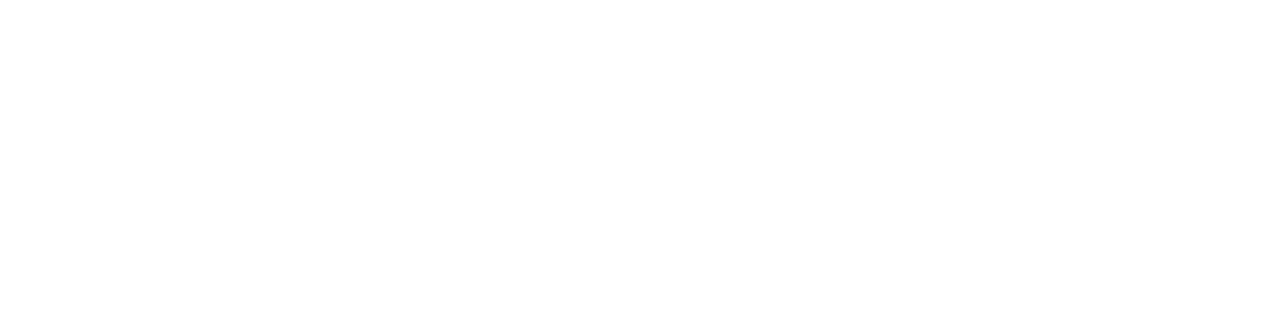
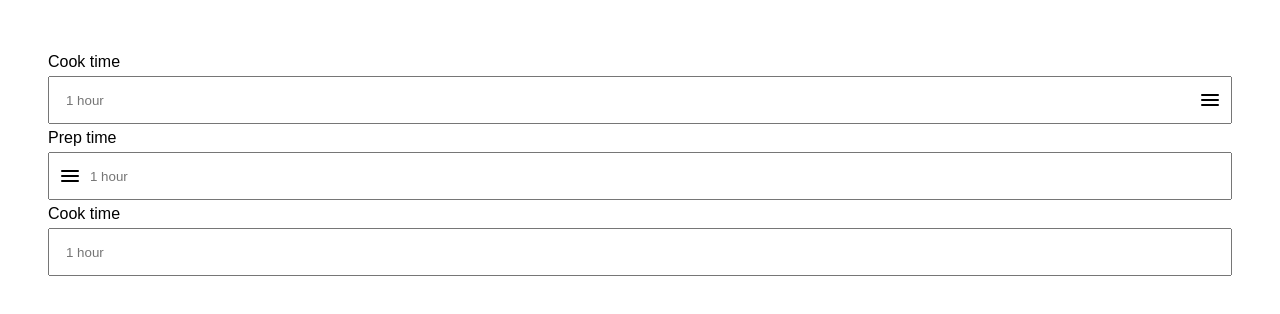
Before and after one commit to niklasschjoldager/ux-exam-project, a website: page styletile.html in a window 1280 px wide. Drawn offline with Linux system fonts and the light colour scheme; a web font is replaced by a local one.

Commit message:
Base form inputs with icons

```diff
--- a/sass/abstracts/index.scss
+++ b/sass/abstracts/index.scss
@@ -1 +1 @@
-@forward "varibles";
+@forward 'variables';
--- a/sass/base/index.scss
+++ b/sass/base/index.scss
@@ -1,2 +1,2 @@
-@forward "reset";
-@forward "typography";
+@forward 'reset';
+@forward 'typography';
--- a/sass/layout/_forms.scss
+++ b/sass/layout/_forms.scss
@@ -0,0 +1,44 @@
+@use '../abstracts/variables' as vars;
+
+.form-field {
+    $this: &;
+    display: grid;
+
+    &.form-field--left-icon {
+        #{$this}__input {
+            padding-inline-start: vars.$space-2xl;
+        }
+
+        #{$this}__icon {
+            left: vars.$space-2xl / 4;
+        }
+    }
+
+    &.form-field--right-icon {
+        #{$this}__input {
+            padding-inline-end: vars.$space-2xl;
+        }
+
+        #{$this}__icon {
+            right: vars.$space-2xl / 4;
+        }
+    }
+
+    &__input {
+        padding-inline: vars.$space-md;
+        height: 3rem;
+        width: 100%;
+    }
+
+    &__icon {
+        width: 1.5em;
+        height: 1.5em;
+        position: absolute;
+    }
+
+    &__control {
+        position: relative;
+        display: inline-flex;
+        align-items: center;
+    }
+}
--- /dev/null
+++ b/sass/pages/_styletile.scss
@@ -0,0 +1,3 @@
+body {
+    padding: 3rem;
+}
--- a/styletile.html
+++ b/styletile.html
@@ -5,6 +5,7 @@
         <meta http-equiv="X-UA-Compatible" content="IE=edge" />
         <meta name="viewport" content="width=device-width, initial-scale=1.0" />
         <title>Styletile | Cooklish</title>
+        <link rel="stylesheet" href="./css/index.css" />
         <link rel="preconnect" href="https://fonts.googleapis.com" />
         <link rel="preconnect" href="https://fonts.gstatic.com" crossorigin />
         <link
@@ -12,5 +13,46 @@
             rel="stylesheet"
         />
     </head>
-  <body></body>
+    <body>
+        <label class="form-field form-field--right-icon">
+            <span class="form-field__label">Cook time</span>
+            <div class="form-field__control">
+                <input
+                    class="form-field__input"
+                    type="text"
+                    placeholder="1 hour"
+                />
+                <img
+                    src="./icons/menu.svg"
+                    alt="Move field"
+                    class="form-field__icon"
+                />
+            </div>
+        </label>
+        <label class="form-field form-field--left-icon">
+            <span class="form-field__label">Prep time</span>
+            <div class="form-field__control">
+                <input
+                    class="form-field__input"
+                    type="text"
+                    placeholder="1 hour"
+                />
+                <img
+                    src="./icons/menu.svg"
+                    alt="Move field"
+                    class="form-field__icon"
+                />
+            </div>
+        </label>
+        <label class="form-field">
+            <span class="form-field__label">Cook time</span>
+            <div class="form-field__control">
+                <input
+                    class="form-field__input"
+                    type="text"
+                    placeholder="1 hour"
+                />
+            </div>
+        </label>
+    </body>
 </html>
```
Also changed, not shown: sass/index.scss (+4 -3 lines), sass/pages/index.scss (+6 -5 lines), css/index.css, sass/pages/_recipes-single.scss (added), sass/pages/_recipes_single.scss (deleted), 1 other file. Lines whose indentation alone changed are shown as unchanged.
